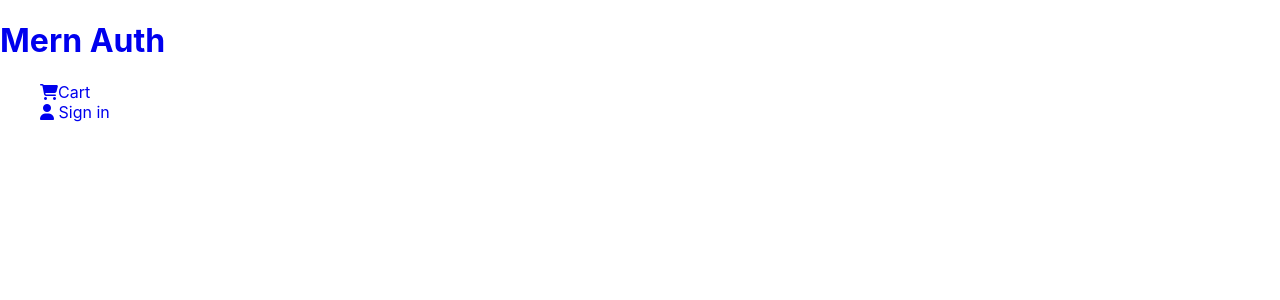
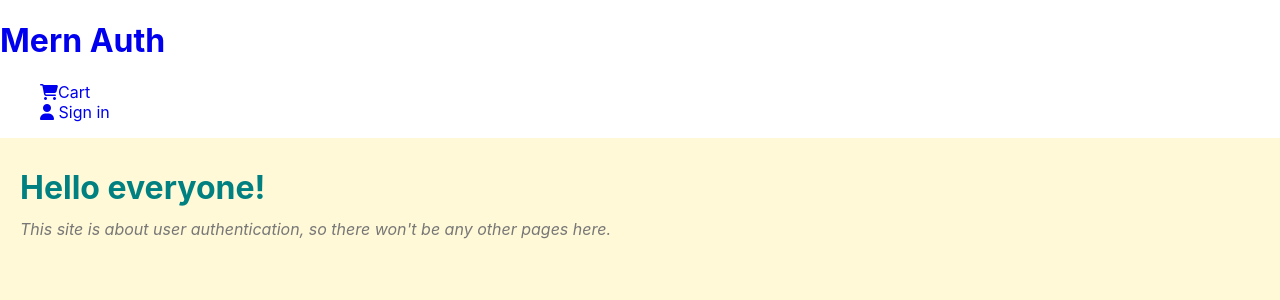
Before and after one commit to aayushjain7/MERN-Full-Auth-Boilerplate, a React (Create React App) app in the folder client/: page / in a window 1280 px wide. Shown: the top 300 px of the page. Built offline with nearby package versions, Linux system fonts and the light colour scheme.

Commit message:
facebook login

```diff
--- a/client/package.json
+++ b/client/package.json
@@ -9,6 +9,7 @@
 		"axios": "^0.21.1",
 		"react": "^17.0.2",
 		"react-dom": "^17.0.2",
+		"react-facebook-login": "^4.1.1",
 		"react-google-login": "^5.2.2",
 		"react-redux": "^7.2.4",
 		"react-router-dom": "^5.2.0",
--- a/client/src/components/body/Body.js
+++ b/client/src/components/body/Body.js
@@ -9,6 +9,7 @@ import ForgotPassword from './auth/ForgotPassword';
 import ResetPassword from './auth/ResetPassword';
 import Profile from './profile/Profile';
 import EditUser from './profile/EditUser';
+import Home from './home/Home';
 
 function Body() {
 	const auth = useSelector((state) => state.auth);
@@ -16,6 +17,7 @@ function Body() {
 	return (
 		<section>
 			<Switch>
+				<Route path='/' component={Home} exact />
 				<Route path='/login' component={isLogged ? NotFound : Login} exact />
 				<Route path='/register' component={isLogged ? NotFound : Register} exact />
 				<Route path='/forgot_password' component={isLogged ? NotFound : ForgotPassword} exact />
--- a/client/src/components/body/auth/Login.js
+++ b/client/src/components/body/auth/Login.js
@@ -5,6 +5,7 @@ import { showErrMsg, showSuccessMsg } from '../../utils/notification/Notificatio
 import { dispatchLogin } from '../../../redux/actions/authAction';
 import { useDispatch } from 'react-redux';
 import { GoogleLogin } from 'react-google-login';
+import FacebookLogin from 'react-facebook-login';
 
 const initialState = {
 	email: '',
@@ -53,6 +54,21 @@ function Login() {
 		console.log(response);
 	};
 
+	const responseFacebook = async (response) => {
+		try {
+			const { accessToken, userID } = response;
+			const res = await axios.post('/user/facebook_login', { accessToken, userID });
+
+			setUser({ ...user, error: '', success: res.data.msg });
+			localStorage.setItem('firstLogin', true);
+
+			dispatch(dispatchLogin());
+			history.push('/');
+		} catch (err) {
+			err.response.data.msg && setUser({ ...user, err: err.response.data.msg, success: '' });
+		}
+	};
+
 	return (
 		<div className='login_page'>
 			<h2>Login</h2>
@@ -99,12 +115,12 @@ function Login() {
 					cookiePolicy={'single_host_origin'}
 				/>
 
-				{/* <FacebookLogin
-                appId="Your facebook app id"
-                autoLoad={false}
-                fields="name,email,picture"
-                callback={responseFacebook}
-                /> */}
+				<FacebookLogin
+					appId='323176922609748'
+					autoLoad={false}
+					fields='name,email,picture'
+					callback={responseFacebook}
+				/>
 			</div>
 
 			<p>
--- /dev/null
+++ b/client/src/components/body/home/Home.js
@@ -0,0 +1,13 @@
+import React from 'react';
+import './home.css';
+
+function Home() {
+	return (
+		<div className='home_page'>
+			<h2>Hello everyone!</h2>
+			<p>This site is about user authentication, so there won't be any other pages here.</p>
+		</div>
+	);
+}
+
+export default Home;
--- /dev/null
+++ b/client/src/components/body/home/home.css
@@ -0,0 +1,31 @@
+.home_page {
+	min-height: calc(100vh - 100px);
+	padding: 20px;
+	background: rgb(255, 249, 215);
+	color: #333;
+}
+.home_page h2 {
+	font-size: 2rem;
+	margin: 10px 0;
+	color: teal;
+}
+.home_page p {
+	color: #777;
+	line-height: 1.5;
+	margin: 10px 0;
+	font-style: italic;
+}
+
+.home_page a {
+	color: white;
+	background: crimson;
+	padding: 15px 40px;
+	display: inline-block;
+	border-radius: 3px;
+	margin: 10px 0;
+	letter-spacing: 1.2px;
+}
+.home_page h3 {
+	color: chocolate;
+	margin-top: 30px;
+}
```
Also changed, not shown: client/src/components/body/auth/auth.css (+16 -0 lines), 1 other file (tests, documents, lock files or other folders).
